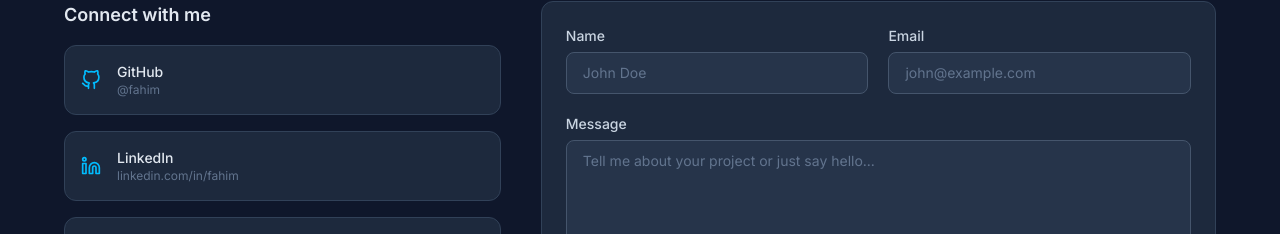
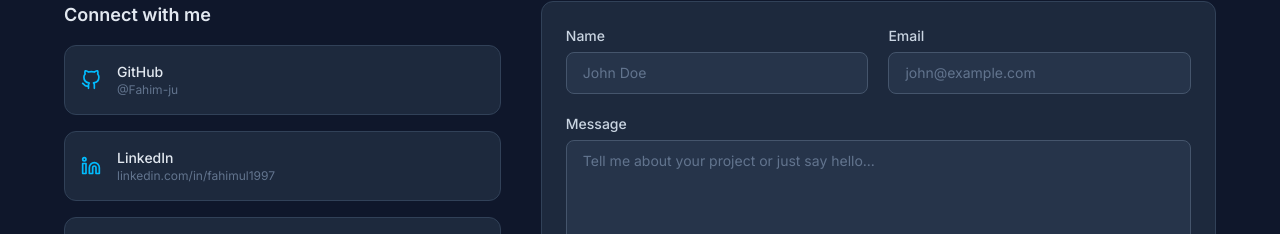
Before and after one commit to Fahim-ju/my-portfolio, a React (Vite) app: page / in a window 1280 px wide. Shown: the part 5535-5769 px from the top of the page. Built offline with nearby package versions, Linux system fonts and the light colour scheme.

Commit message:
form configured

```diff
--- a/src/components/sections/Contact.tsx
+++ b/src/components/sections/Contact.tsx
@@ -5,20 +5,20 @@ import { useSectionInView } from '../../hooks/useSectionInView';
 import { SectionTitle } from '../ui/SectionTitle';
 import { Button } from '../ui/Button';
 
-const FORMSPREE_ENDPOINT = 'https://formspree.io/f/YOUR_FORM_ID';
+const FORMSPREE_ENDPOINT = 'https://formspree.io/f/mpqyqrle';
 
 const SOCIALS = [
   {
     Icon: FiGithub,
     label: 'GitHub',
-    href: 'https://github.com/fahim',
-    handle: '@fahim',
+    href: 'https://github.com/Fahim-ju',
+    handle: '@Fahim-ju',
   },
   {
     Icon: FiLinkedin,
     label: 'LinkedIn',
-    href: 'https://linkedin.com/in/fahim',
-    handle: 'linkedin.com/in/fahim',
+    href: 'https://www.linkedin.com/in/fahimul1997/',
+    handle: 'linkedin.com/in/fahimul1997',
   },
   {
     Icon: FiMail,
```
